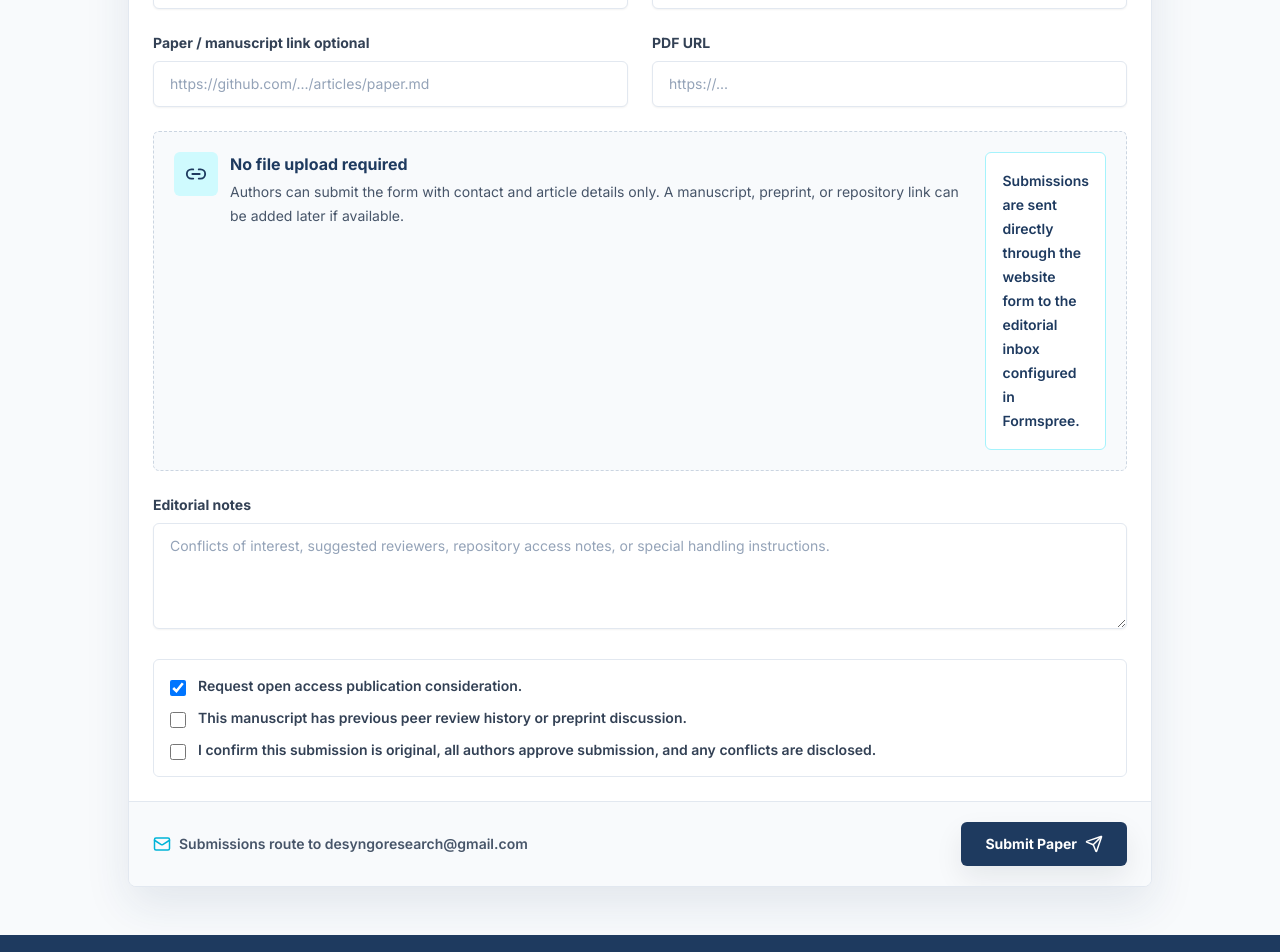
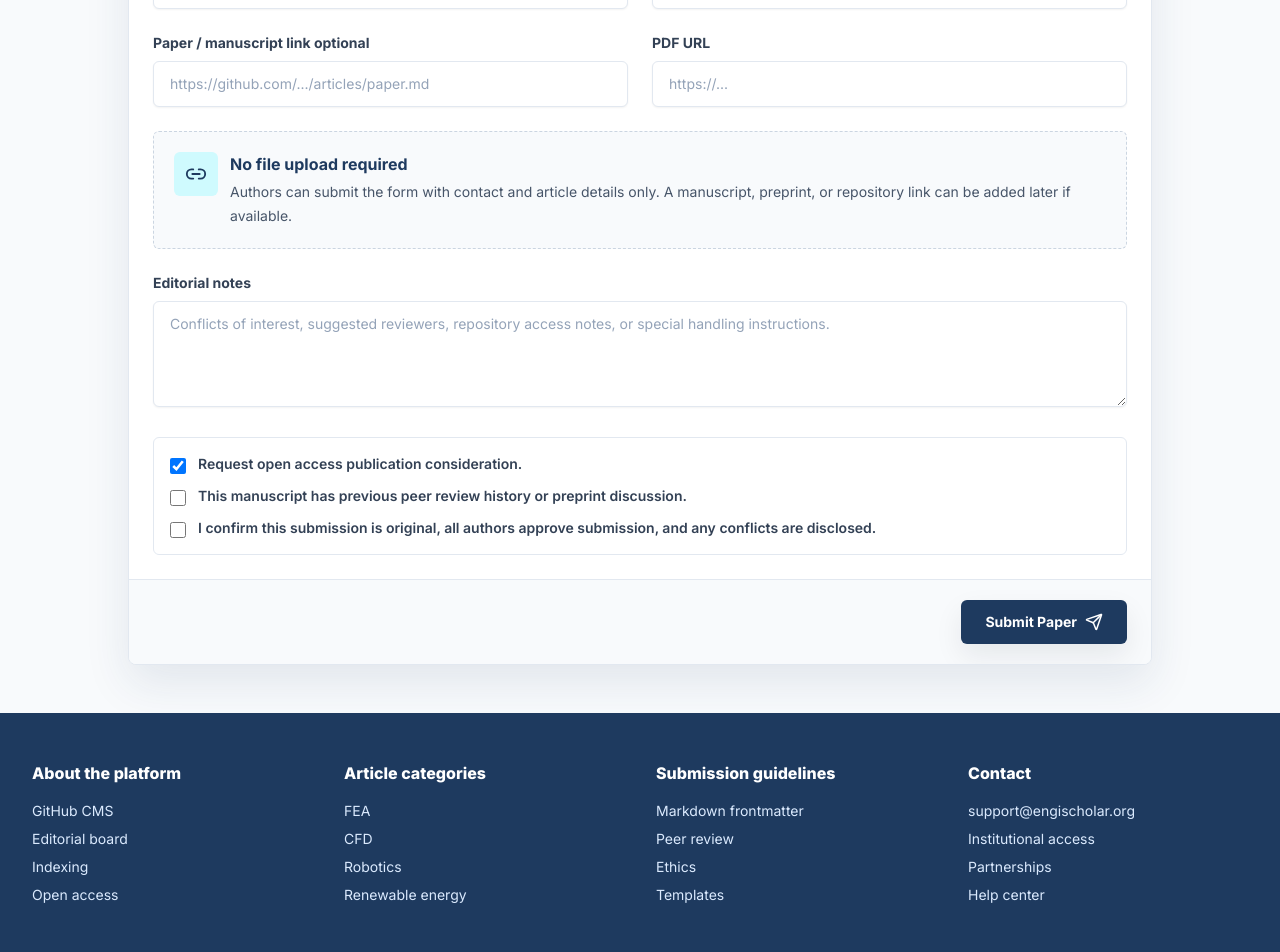
Before and after one commit to renjith499/jscr-journal, a Next.js app: page /submit-paper in a window 1280 px wide. Shown: the part 1540-2492 px from the top of the page. Built offline with nearby package versions, Linux system fonts and the light colour scheme.

Commit message:
Clean submit form helper UI and default GitHub config

```diff
--- a/app/page.jsx
+++ b/app/page.jsx
@@ -16,13 +16,6 @@ export default async function HomePage() {
     <>
       <HeroSection />
       <SearchFilters />
-      {!result.ok && (
-        <section className="bg-white px-5 py-4 dark:bg-slate-900">
-          <div className="mx-auto max-w-7xl rounded-md border border-amber-200 bg-amber-50 p-4 text-sm font-semibold text-amber-900">
-            GitHub articles are not configured or could not be loaded. Showing bundled sample articles. Configure `.env.local` with your repository details.
-          </div>
-        </section>
-      )}
       <FeaturedArticle article={featured} />
       <ArticleGrid articles={articles} />
     </>
--- a/components/SubmitPaperForm.jsx
+++ b/components/SubmitPaperForm.jsx
@@ -1,7 +1,7 @@
 "use client";
 
 import { useMemo, useState } from "react";
-import { AlertCircle, CheckCircle2, Link2, Mail, Send, ShieldCheck } from "lucide-react";
+import { AlertCircle, CheckCircle2, Link2, Send, ShieldCheck } from "lucide-react";
 
 const categories = ["FEA", "CFD", "Composite Materials", "Robotics", "Renewable Energy", "Mathematics", "AI in Engineering"];
 const articleTypes = ["Research Article", "Technical Report", "Review Paper", "Case Study", "Short Communication"];
@@ -237,7 +237,7 @@ export function SubmitPaperForm() {
           <input name="pdf_link" className={fieldClass()} value={form.pdfUrl} onChange={(event) => updateField("pdfUrl", event.target.value)} placeholder="https://..." />
         </label>
 
-        <div className="lg:col-span-2 grid gap-4 rounded-md border border-dashed border-slate-300 bg-slate-50 p-5 dark:border-slate-700 dark:bg-slate-950 md:grid-cols-[auto_1fr]">
+        <div className="lg:col-span-2 rounded-md border border-dashed border-slate-300 bg-slate-50 p-5 dark:border-slate-700 dark:bg-slate-950">
           <div className="flex gap-3">
             <div className="flex h-11 w-11 shrink-0 items-center justify-center rounded-md bg-cyan-100 text-primary dark:bg-cyan-950 dark:text-cyan-100">
               <Link2 size={22} />
@@ -246,9 +246,6 @@ export function SubmitPaperForm() {
               <div className="font-bold text-primary dark:text-white">No file upload required</div>
               <p className="mt-1 text-sm leading-6 text-slate-600 dark:text-slate-300">Authors can submit the form with contact and article details only. A manuscript, preprint, or repository link can be added later if available.</p>
             </div>
-          </div>
-          <div className="rounded-md border border-cyan-200 bg-white p-4 text-sm font-semibold leading-6 text-primary dark:border-cyan-900 dark:bg-slate-900 dark:text-cyan-100">
-            Submissions are sent directly through the website form to the editorial inbox configured in Formspree.
           </div>
         </div>
 
@@ -274,11 +271,7 @@ export function SubmitPaperForm() {
         </div>
       </div>
 
-      <div className="flex flex-col gap-3 border-t border-slate-200 bg-slate-50 px-6 py-5 dark:border-slate-800 dark:bg-slate-950 sm:flex-row sm:items-center sm:justify-between">
-        <div className="flex items-center gap-2 text-sm font-semibold text-slate-600 dark:text-slate-300">
-          <Mail size={18} className="text-accent" />
-          Submissions route to {editorialEmail}
-        </div>
+      <div className="flex justify-end border-t border-slate-200 bg-slate-50 px-6 py-5 dark:border-slate-800 dark:bg-slate-950">
         <button type="submit" disabled={isSubmitting} className="inline-flex items-center justify-center gap-2 rounded-md bg-primary px-6 py-3 text-sm font-bold text-white shadow-card transition hover:-translate-y-0.5 hover:bg-accent disabled:cursor-not-allowed disabled:opacity-70">
           {isSubmitting ? "Submitting..." : "Submit Paper"} <Send size={18} />
         </button>
--- a/lib/github/config.js
+++ b/lib/github/config.js
@@ -1,7 +1,7 @@
 export function getGithubConfig() {
   return {
-    owner: process.env.NEXT_PUBLIC_GITHUB_OWNER || "",
-    repo: process.env.NEXT_PUBLIC_GITHUB_REPO || "",
+    owner: process.env.NEXT_PUBLIC_GITHUB_OWNER || "renjith499",
+    repo: process.env.NEXT_PUBLIC_GITHUB_REPO || "jscr-journal",
     branch: process.env.NEXT_PUBLIC_GITHUB_BRANCH || "main",
     articlesDir: process.env.NEXT_PUBLIC_GITHUB_ARTICLES_DIR || "articles",
     assetsDir: process.env.NEXT_PUBLIC_GITHUB_ASSETS_DIR || "assets",
```
